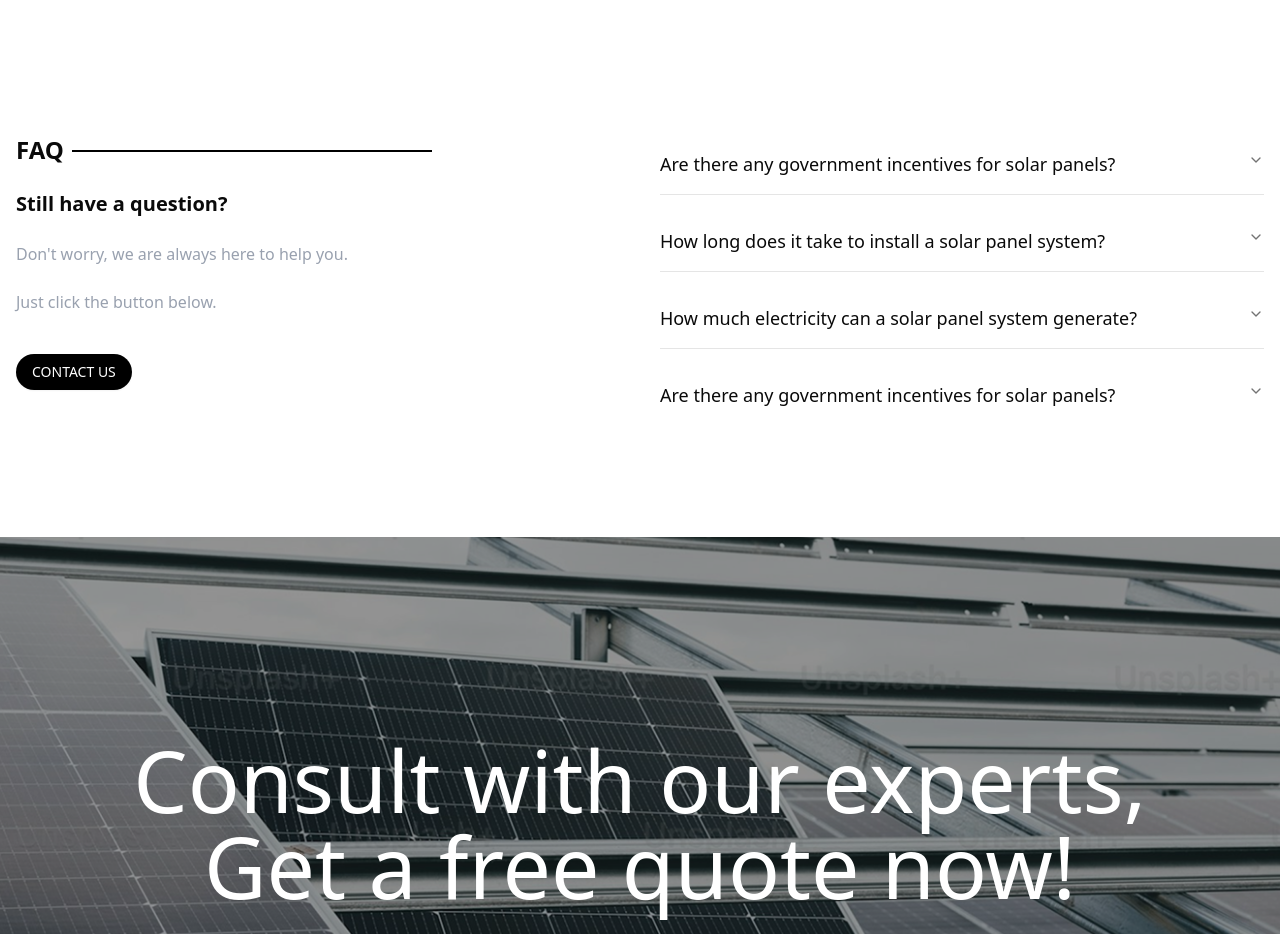
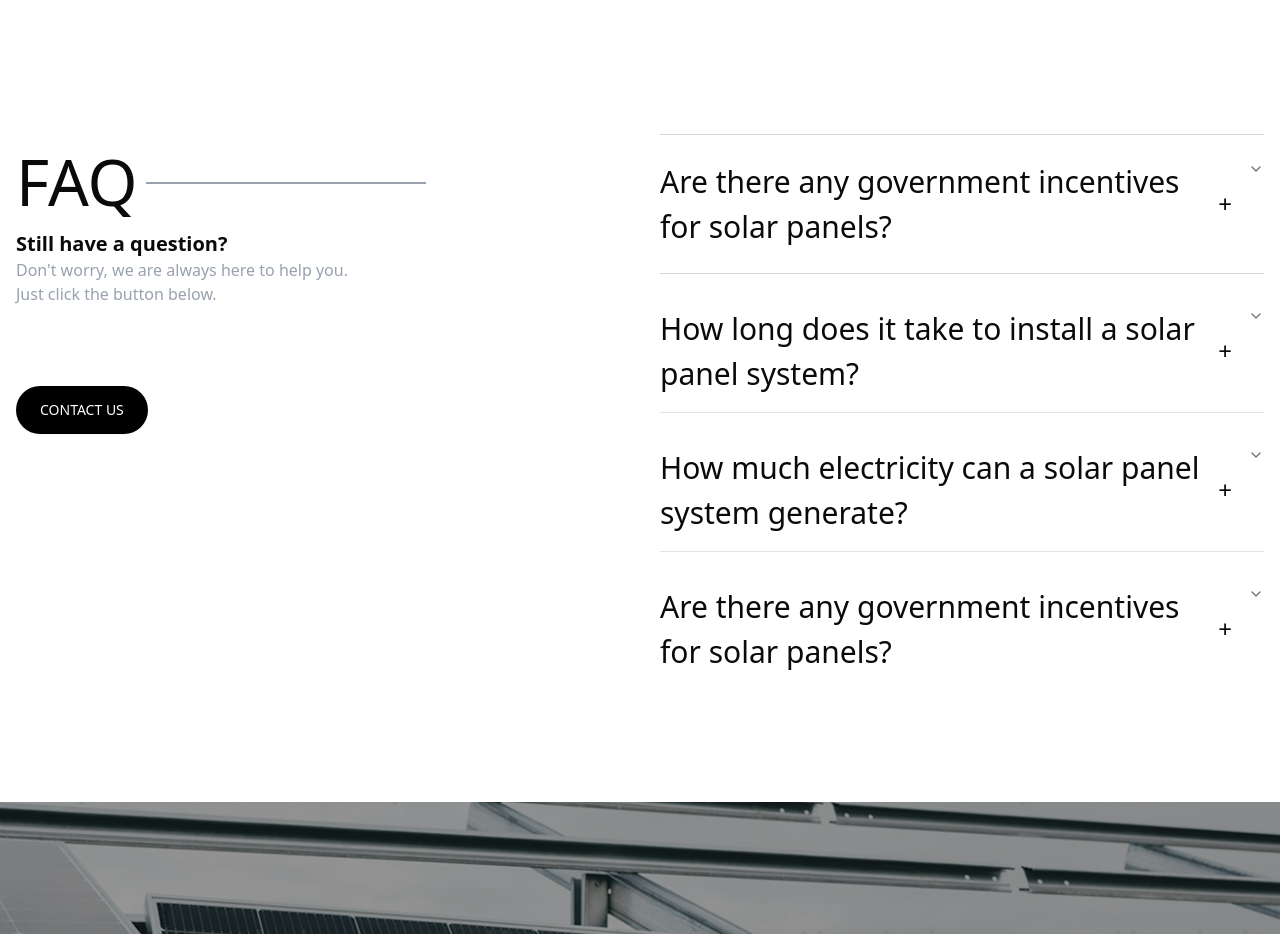
Before and after one commit to Kaveeshala/landing-page2, a Next.js app: page / in a window 1280 px wide. Shown: the part 5144-6078 px from the top of the page. Built offline with nearby package versions, Linux system fonts and the light colour scheme.

Commit message:
change image name

```diff
--- a/app/components/FaQSection.jsx
+++ b/app/components/FaQSection.jsx
@@ -5,23 +5,29 @@ export default function FaQSection() {
   return (
     <div className="max-w-7xl mx-auto mt-28 px-4">
       <div className="grid grid-cols-1 md:grid-cols-2 gap-10 items-start">
-
-        <div className="space-y-6">
+        {/* Left Section */}
+        <div>
           <div className="flex flex-cols gap-2">
-            <h1 className="text-2xl font-bold">FAQ</h1>
-            <div className="w-90 h-0.5 bg-black mt-4"></div>
+            <h1 className="text-[64px] font-roboto">FAQ</h1>
+            <div className="w-70 h-0.5 bg-gray-400 mt-12"></div>
           </div>
           <h2 className="text-xl font-semibold">Still have a question?</h2>
           <p className="text-gray-400">Don't worry, we are always here to help you.</p>
           <p className="text-gray-400">Just click the button below.</p>
-          <Button className="bg-black text-white rounded-full mt-4">CONTACT US</Button>
+          <Button className="bg-black text-white rounded-full mt-20 px-6 py-6">CONTACT US</Button>
         </div>
 
+        {/* Right Section (Accordion) */}
         <div>
           <Accordion type="single" collapsible className="space-y-4">
-            <AccordionItem value="q1">
-              <AccordionTrigger className="text-lg font-medium">
-                Are there any government incentives for solar panels?
+            <AccordionItem value="q1" className="border-t border-b border-gray-300 py-2">
+              <AccordionTrigger className="text-[30px] font-roboto group">
+                <span className="flex items-center justify-between w-full">
+                  Are there any government incentives for solar panels?
+                  <span className="ml-4 text-2xl transition-transform duration-300 group-data-[state=open]:rotate-180">
+                    +
+                  </span>
+                </span>
               </AccordionTrigger>
               <AccordionContent>
                 Yes, many governments offer tax credits, rebates, and other incentives to encourage solar adoption.
@@ -30,8 +36,13 @@ export default function FaQSection() {
             </AccordionItem>
 
             <AccordionItem value="q2">
-              <AccordionTrigger className="text-lg font-medium">
-                How long does it take to install a solar panel system?
+              <AccordionTrigger className="text-[30px] font-roboto group">
+                <span className="flex items-center justify-between w-full">
+                  How long does it take to install a solar panel system?
+                  <span className="ml-4 text-2xl transition-transform duration-300 group-data-[state=open]:rotate-180">
+                    +
+                  </span>
+                </span>
               </AccordionTrigger>
               <AccordionContent>
                 The installation of a solar panel system typically takes **1 to 3 days**, depending on the system size
@@ -40,8 +51,13 @@ export default function FaQSection() {
             </AccordionItem>
 
             <AccordionItem value="q3">
-              <AccordionTrigger className="text-lg font-medium">
-                How much electricity can a solar panel system generate?
+              <AccordionTrigger className="text-[30px] font-roboto group">
+                <span className="flex items-center justify-between w-full">
+                  How much electricity can a solar panel system generate?
+                  <span className="ml-4 text-2xl transition-transform duration-300 group-data-[state=open]:rotate-180">
+                    +
+                  </span>
+                </span>
               </AccordionTrigger>
               <AccordionContent>
                 The amount of electricity generated depends on factors such as panel efficiency, sunlight exposure,
@@ -50,8 +66,13 @@ export default function FaQSection() {
             </AccordionItem>
 
             <AccordionItem value="q4">
-              <AccordionTrigger className="text-lg font-medium">
-                Are there any government incentives for solar panels?
+              <AccordionTrigger className="text-[30px] font-roboto group">
+                <span className="flex items-center justify-between w-full">
+                  Are there any government incentives for solar panels?
+                  <span className="ml-4 text-2xl transition-transform duration-300 group-data-[state=open]:rotate-180">
+                    +
+                  </span>
+                </span>
               </AccordionTrigger>
               <AccordionContent>
                 Yes, various federal and state programs offer incentives to reduce the cost of solar installation.
--- a/app/components/HomeFilterSection.jsx
+++ b/app/components/HomeFilterSection.jsx
@@ -8,12 +8,11 @@ import home1 from "../../public/images/home1.png";
 import home2 from "../../public/images/home2.png";
 import home3 from "../../public/images/home3.png";
 import public_space from "../../public/images/public_space.png";
-import Container from "../../public/images/Container.png";
 import industry from "../../public/images/industry.png";
 import priya from "../../public/images/priya.png";
 import xia from "../../public/images/xia.png";
 import stephanie from "../../public/images/stephanie.png"
-import vector from "../../public/images/vector.png";
+import vector from "../../public/images/Vector.png";
 
 const images = {
   home: [
```
Also changed, not shown: public/images/Vector.png.
